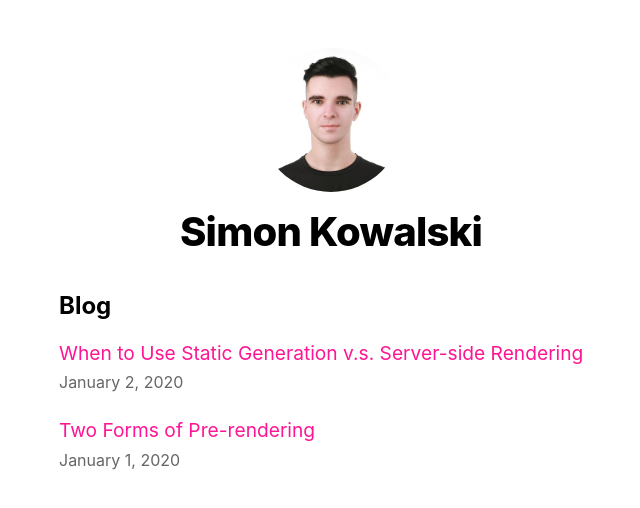
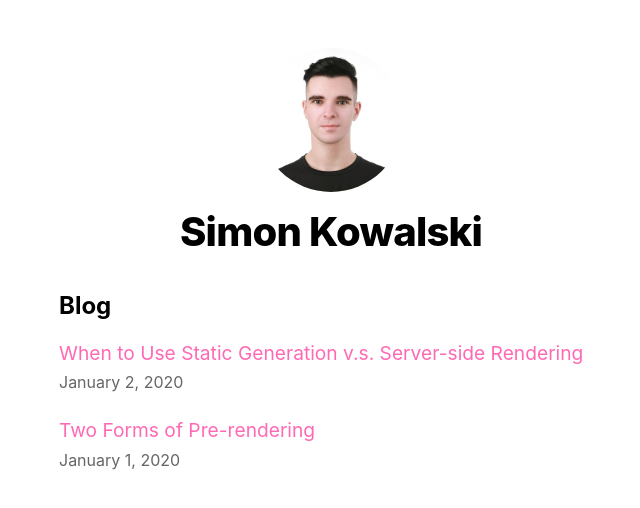
Before and after one commit to skowalskidev/next-js-blog-tutorial, a Next.js app: page / in a window 1280 px wide. Shown: the top 508 px of the page, without its empty margins (309-949 px from the left). Built offline with nearby package versions, Linux system fonts and the light colour scheme.

Commit message:
Updated link color again

```diff
--- a/styles/globals.css
+++ b/styles/globals.css
@@ -7,7 +7,7 @@ body {
 }
 
 a {
-    color: deeppink;
+    color: hotpink;
     text-decoration: none;
 }
 
```
